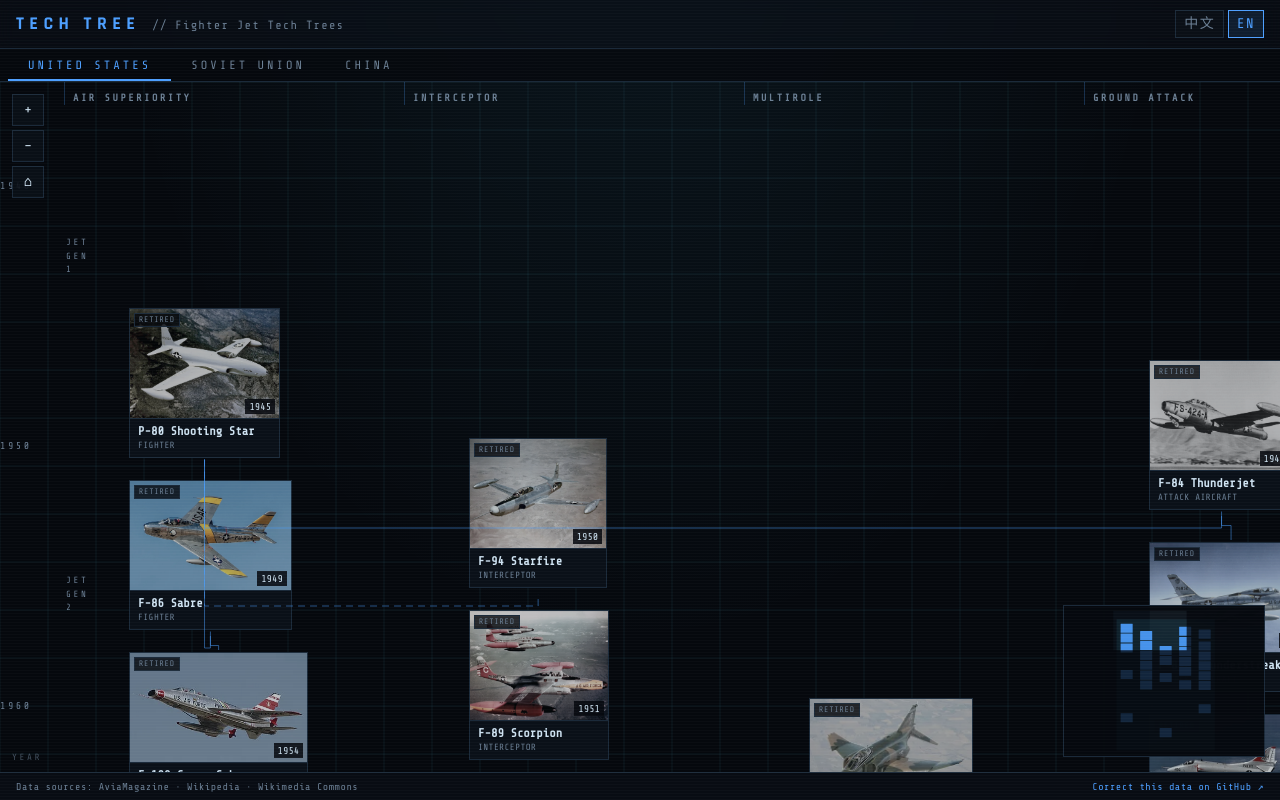
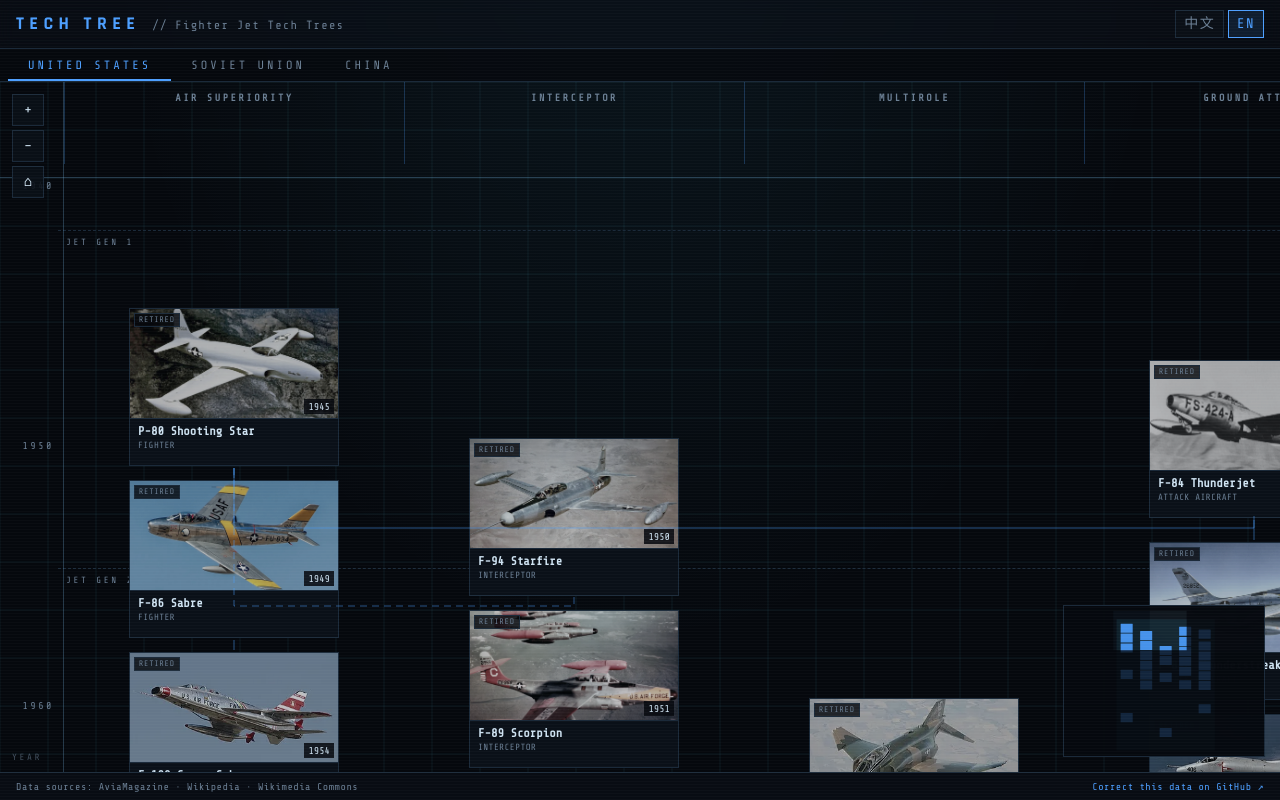
Before and after one commit to shrekshao/tech-tree-fighter, a React (Vite) app: page / in a window 1280 px wide. Built offline with nearby package versions, Linux system fonts and the light colour scheme.

Commit message:
tweak column centered

```diff
--- a/data/fighter-jets/china.yaml
+++ b/data/fighter-jets/china.yaml
@@ -20,11 +20,11 @@ tree:
       pixelsPerYear: 26
 
   bands:
-    - { id: gen1, from: 1950, to: 1955, label: { en: Jet Gen 1, zh: 第一代喷气 }, color: "#ffd16614" }
-    - { id: gen2, from: 1955, to: 1970, label: { en: Jet Gen 2, zh: 第二代喷气 }, color: "#ffd16610" }
-    - { id: gen3, from: 1970, to: 1990, label: { en: Jet Gen 3, zh: 第三代喷气 }, color: "#7cfc9e0e" }
-    - { id: gen4, from: 1990, to: 2010, label: { en: Jet Gen 4, zh: 第四代喷气 }, color: "#4dd6ff0e" }
-    - { id: gen5, from: 2010, to: 2040, label: { en: Jet Gen 5, zh: 第五代喷气 }, color: "#ff5c6c0e" }
+    - { id: gen1, from: 1950, to: 1955, label: { en: Jet Gen 1, zh: 第一代喷气 } }
+    - { id: gen2, from: 1955, to: 1970, label: { en: Jet Gen 2, zh: 第二代喷气 } }
+    - { id: gen3, from: 1970, to: 1990, label: { en: Jet Gen 3, zh: 第三代喷气 } }
+    - { id: gen4, from: 1990, to: 2010, label: { en: Jet Gen 4, zh: 第四代喷气 } }
+    - { id: gen5, from: 2010, to: 2040, label: { en: Jet Gen 5, zh: 第五代喷气 } }
 
   defaultEdge:
     style: dashed
--- a/data/fighter-jets/us.yaml
+++ b/data/fighter-jets/us.yaml
@@ -20,11 +20,11 @@ tree:
       pixelsPerYear: 26
 
   bands:
-    - { id: gen1, from: 1942, to: 1955, label: { en: Jet Gen 1, zh: 第一代喷气 }, color: "#4d9fff14" }
-    - { id: gen2, from: 1955, to: 1970, label: { en: Jet Gen 2, zh: 第二代喷气 }, color: "#4dd6ff10" }
-    - { id: gen3, from: 1970, to: 1990, label: { en: Jet Gen 3, zh: 第三代喷气 }, color: "#7cfc9e0e" }
-    - { id: gen4, from: 1990, to: 2010, label: { en: Jet Gen 4, zh: 第四代喷气 }, color: "#ffd1660e" }
-    - { id: gen5, from: 2010, to: 2030, label: { en: Jet Gen 5, zh: 第五代喷气 }, color: "#ff5c6c0e" }
+    - { id: gen1, from: 1942, to: 1955, label: { en: Jet Gen 1, zh: 第一代喷气 } }
+    - { id: gen2, from: 1955, to: 1970, label: { en: Jet Gen 2, zh: 第二代喷气 } }
+    - { id: gen3, from: 1970, to: 1990, label: { en: Jet Gen 3, zh: 第三代喷气 } }
+    - { id: gen4, from: 1990, to: 2010, label: { en: Jet Gen 4, zh: 第四代喷气 } }
+    - { id: gen5, from: 2010, to: 2030, label: { en: Jet Gen 5, zh: 第五代喷气 } }
 
   defaultEdge:
     style: dashed
--- a/data/fighter-jets/ussr.yaml
+++ b/data/fighter-jets/ussr.yaml
@@ -20,11 +20,11 @@ tree:
       pixelsPerYear: 26
 
   bands:
-    - { id: gen1, from: 1942, to: 1955, label: { en: Jet Gen 1, zh: 第一代喷气 }, color: "#ff5c6c14" }
-    - { id: gen2, from: 1955, to: 1970, label: { en: Jet Gen 2, zh: 第二代喷气 }, color: "#ff5c6c10" }
-    - { id: gen3, from: 1970, to: 1990, label: { en: Jet Gen 3, zh: 第三代喷气 }, color: "#7cfc9e0e" }
-    - { id: gen4, from: 1990, to: 2010, label: { en: Jet Gen 4, zh: 第四代喷气 }, color: "#ffd1660e" }
-    - { id: gen5, from: 2010, to: 2030, label: { en: Jet Gen 5, zh: 第五代喷气 }, color: "#4dd6ff0e" }
+    - { id: gen1, from: 1942, to: 1955, label: { en: Jet Gen 1, zh: 第一代喷气 } }
+    - { id: gen2, from: 1955, to: 1970, label: { en: Jet Gen 2, zh: 第二代喷气 } }
+    - { id: gen3, from: 1970, to: 1990, label: { en: Jet Gen 3, zh: 第三代喷气 } }
+    - { id: gen4, from: 1990, to: 2010, label: { en: Jet Gen 4, zh: 第四代喷气 } }
+    - { id: gen5, from: 2010, to: 2030, label: { en: Jet Gen 5, zh: 第五代喷气 } }
 
   defaultEdge:
     style: dashed
--- a/src/components/tree/AuxNodes.tsx
+++ b/src/components/tree/AuxNodes.tsx
@@ -18,13 +18,13 @@ function BandNodeInner({ data }: NodeProps<BandNodeType>) {
     <div
       className="relative h-full w-full"
       style={{
-        backgroundColor: band.color ?? "var(--color-accent)",
-        borderColor: band.color ?? "var(--color-accent)",
+        backgroundColor: band.color ?? "transparent",
+        borderColor: band.color ?? "var(--color-hud-line)",
       }}
     >
       <div
         className="absolute inset-x-0 top-0 border-t border-dashed"
-        style={{ borderColor: band.color ?? "var(--color-accent)" }}
+        style={{ borderColor: band.color ?? "var(--color-hud-line)" }}
       />
       {band.label && (
         <div className="absolute left-2 top-1.5 text-[9px] uppercase tracking-[0.3em] text-hud-dim">
--- a/src/components/tree/TreeCanvas.tsx
+++ b/src/components/tree/TreeCanvas.tsx
@@ -69,8 +69,8 @@ function CanvasInner({ tab, accent, selectedNodeId, onSelectNode }: Props) {
         id: `band:${b.band.id}`,
         type: "band",
         position: { x: LEFT_MARGIN - 6 + b.x, y: TOP_MARGIN + b.y },
-        initialWidth: b.width + 12,
-        initialHeight: b.height,
+        width: b.width + 12,
+        height: b.height,
         data: { band: b.band, lang } satisfies BandNodeData,
         selectable: false,
         draggable: false,
@@ -83,8 +83,8 @@ function CanvasInner({ tab, accent, selectedNodeId, onSelectNode }: Props) {
       id: "axis:v",
       type: "axisLine",
       position: { x: LEFT_MARGIN - 1, y: 0 },
-      initialWidth: 1,
-      initialHeight: resolved.contentHeight + TOP_MARGIN,
+      width: 1,
+      height: resolved.contentHeight + TOP_MARGIN,
       data: { dir: "v" },
       selectable: false,
       draggable: false,
@@ -94,8 +94,8 @@ function CanvasInner({ tab, accent, selectedNodeId, onSelectNode }: Props) {
       id: "axis:h",
       type: "axisLine",
       position: { x: 0, y: TOP_MARGIN - 1 },
-      initialWidth: resolved.contentWidth + LEFT_MARGIN,
-      initialHeight: 1,
+      width: resolved.contentWidth + LEFT_MARGIN,
+      height: 1,
       data: { dir: "h" },
       selectable: false,
       draggable: false,
@@ -108,8 +108,8 @@ function CanvasInner({ tab, accent, selectedNodeId, onSelectNode }: Props) {
         id: `tick:${tick.year}`,
         type: "axisLabel",
         position: { x: 0, y: TOP_MARGIN + tick.y },
-        initialWidth: LEFT_MARGIN - 10,
-        initialHeight: 16,
+        width: LEFT_MARGIN - 10,
+        height: 16,
         data: { text: String(tick.year), align: "right", kind: "tick" } satisfies AxisLabelData,
         selectable: false,
         draggable: false,
@@ -123,8 +123,9 @@ function CanvasInner({ tab, accent, selectedNodeId, onSelectNode }: Props) {
         id: `col:${c.id}`,
         type: "axisLabel",
         position: { x: LEFT_MARGIN + c.x, y: 0 },
-        initialWidth: c.width,
-        initialHeight: TOP_MARGIN - 14,
+        // 显式尺寸:节点不会按内容回缩,text-center 才能真跨整列居中
+        width: c.width,
+        height: TOP_MARGIN - 14,
         data: { text: pickLocale(c.label, lang), align: "center", kind: "column" } satisfies AxisLabelData,
         selectable: false,
         draggable: false,
@@ -140,8 +141,9 @@ function CanvasInner({ tab, accent, selectedNodeId, onSelectNode }: Props) {
         id: n.id,
         type: "techNode",
         position: { x: LEFT_MARGIN + pos.x, y: TOP_MARGIN + pos.y },
-        initialWidth: CARD_W,
-        initialHeight: CARD_H,
+        // 显式尺寸:与 resolve.ts 的 (spacing - CARD_W) / 2 居中偏移对齐
+        width: CARD_W,
+        height: CARD_H,
         data: {
           node: n,
           imageUrl: resolveAssetUrl(tab.file, n.image),
--- a/src/schema/index.ts
+++ b/src/schema/index.ts
@@ -100,7 +100,7 @@ export const Band = z.object({
   from: z.number(),
   to: z.number(),
   label: L10n.optional(),
-  /** 建议带 alpha 的颜色,如 "#4dd6ff14" */
+  /** 色带底色(建议带 alpha,如 "#4dd6ff14")。缺省时无底色,仅保留虚线分隔与标签 */
   color: z.string().optional(),
 });
 export type Band = z.infer<typeof Band>;
```
